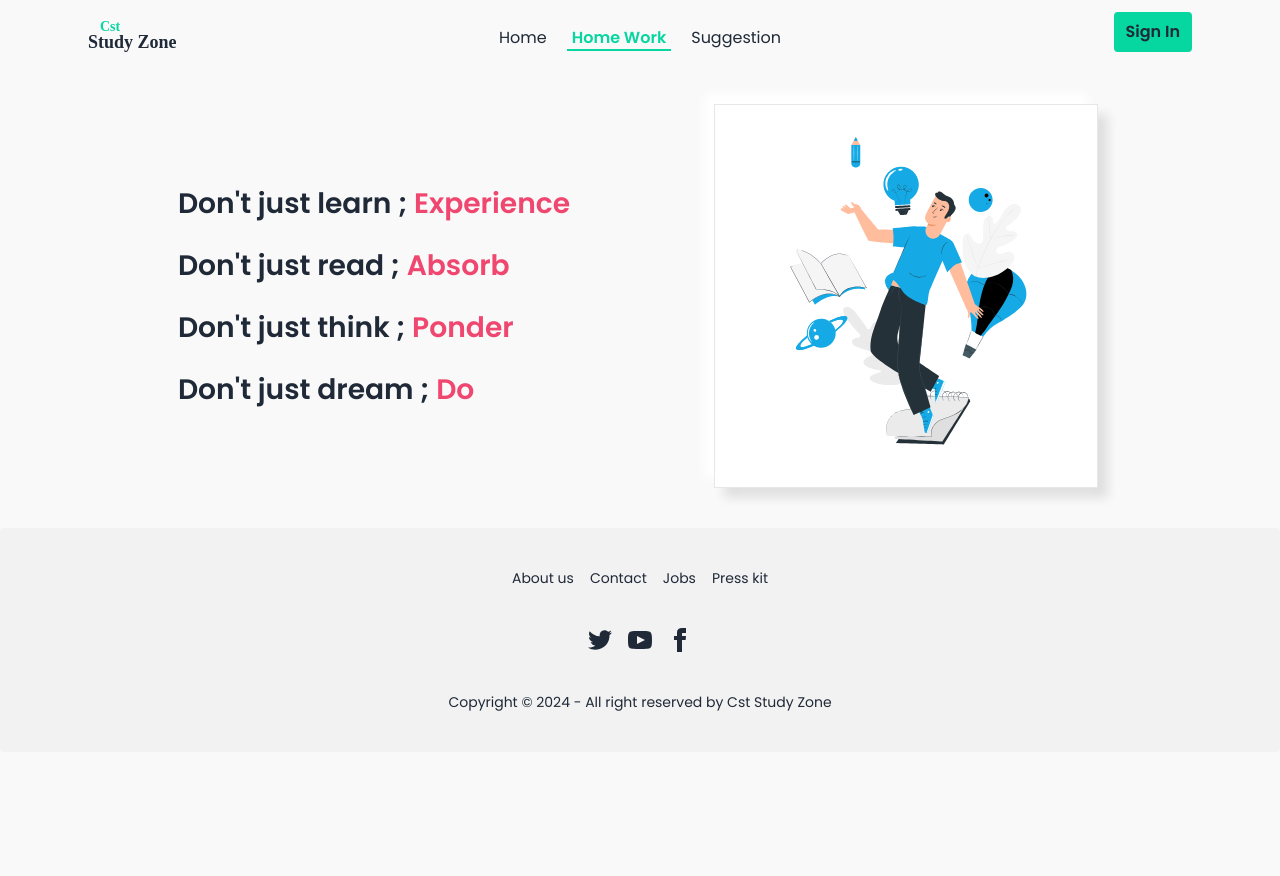
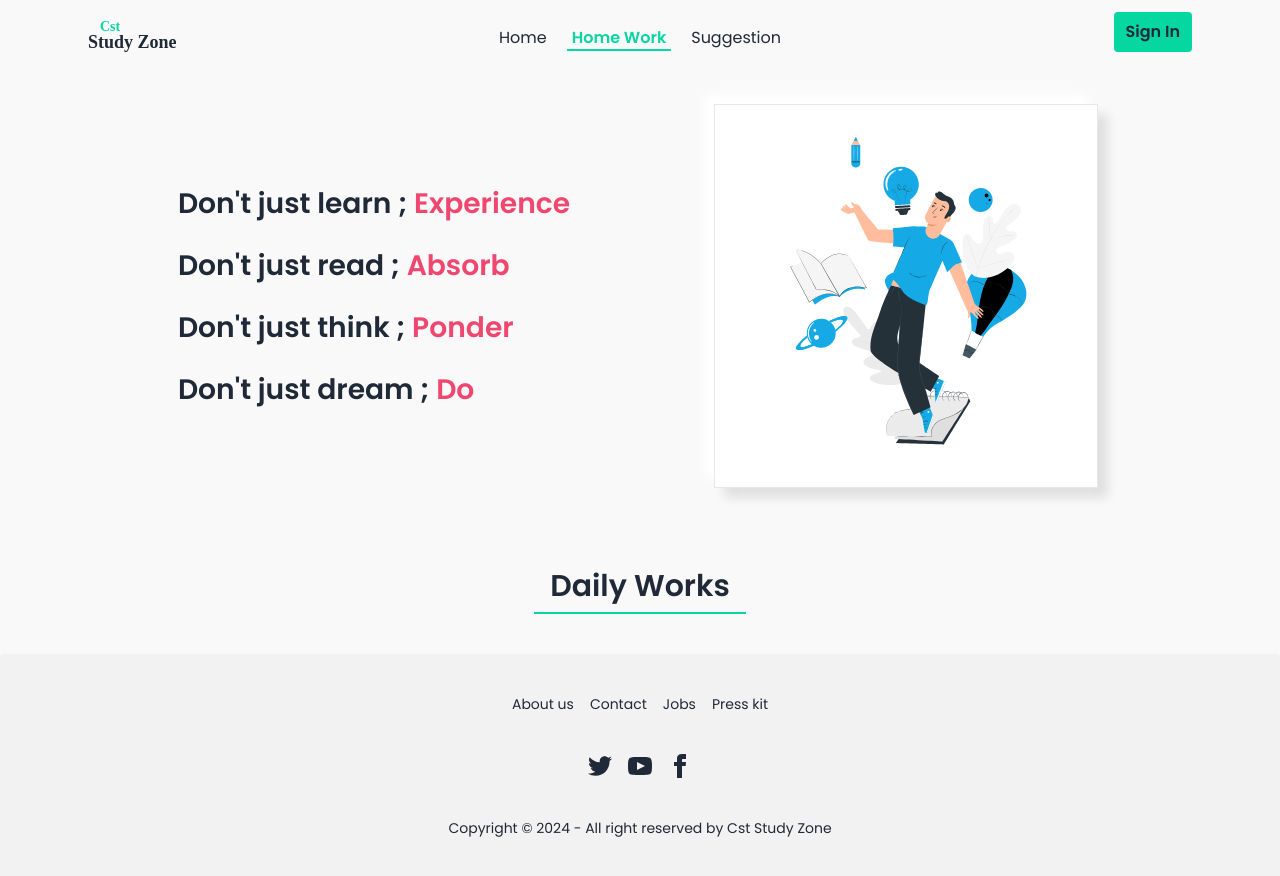
Before and after one commit to Sajid941/Cst-Study-Zone-Client, a React (Vite) app: page /homeWork in a window 1280 px wide. Before the commit the page ends 800 px from the top, so only its background shows below. Built offline with nearby package versions, Linux system fonts and the light colour scheme; no server answers; a web font is replaced by a local one.

Commit message:
add: suggestion page

```diff
--- a/src/Routes/Router.jsx
+++ b/src/Routes/Router.jsx
@@ -5,6 +5,7 @@ import SignUp from "../pages/Auth/SignUp";
 import SignIn from "../pages/Auth/SignIn";
 import ErrorPage from "../pages/ErrorPage/ErrorPage";
 import HomeWork from "../pages/HomeWork/HomeWork";
+import SuggestionPage from "../pages/SuggestionPage/SuggestionPage";
 
 const router = createBrowserRouter (
     [
@@ -20,6 +21,10 @@ const router = createBrowserRouter (
                 {
                     path:'/homeWork',
                     element:<HomeWork/>
+                },
+                {
+                    path:'/suggestion',
+                    element:<SuggestionPage/>
                 }
             ]
         },
--- /dev/null
+++ b/src/components/DailyWorks/DailyWorks.jsx
@@ -0,0 +1,11 @@
+import SectTitle from "../SectTitle/SectTitle";
+
+const DailyWorks = () => {
+    return (
+        <section>
+            <SectTitle  title="Daily Works" />
+        </section>
+    );
+};
+
+export default DailyWorks;
--- a/src/pages/HomeWork/HomeWork.jsx
+++ b/src/pages/HomeWork/HomeWork.jsx
@@ -2,6 +2,7 @@ import { Helmet } from "react-helmet";
 import Lottie from "lottie-react";
 import studyAnimation from '../../assets/study_animation.json'
 import './HomeWork.css'
+import DailyWorks from "../../components/DailyWorks/DailyWorks";
 const HomeWork = () => {
     return (
         <main className="mx-5 md:mx-10 lg:mx-28">
@@ -21,6 +22,7 @@ const HomeWork = () => {
                     <Lottie animationData={studyAnimation} loop={true}  />
                 </div>
             </header>
+            <DailyWorks/>
         </main>
     );
 };
--- /dev/null
+++ b/src/pages/SuggestionPage/SuggestionPage.jsx
@@ -0,0 +1,12 @@
+
+const SuggestionPage = () => {
+    return (
+        <main>
+            <div className="h-screen flex justify-center items-center">
+                <h1 className="text-[3vw] text-red-600">This page under construction ⚠️</h1>
+            </div>
+        </main>
+    );
+};
+
+export default SuggestionPage;
```
